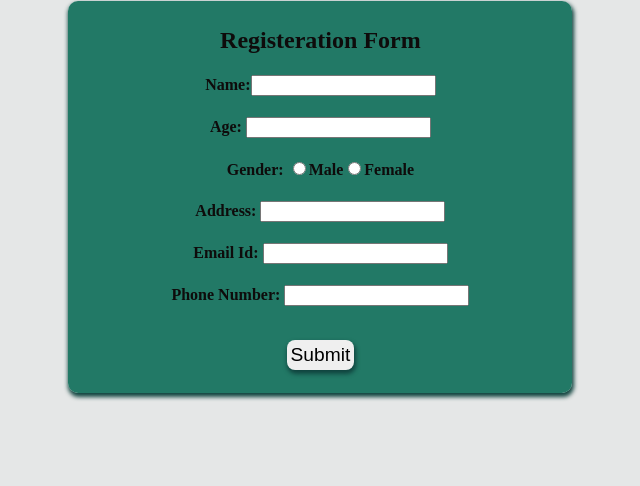
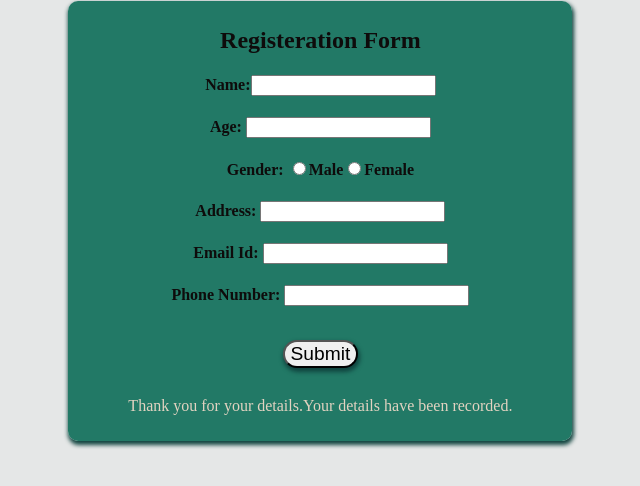
Before and after one commit to Prabhat147/Web-practice, a plain HTML site: page form.html in a window 1280 px wide. Both pictures are taken after a click on the input 612 px from the left and 465 px from the top of the page. Shown: the part 110-596 px from the top of the page, without its empty margins (292-932 px from the left). Drawn offline with Linux system fonts and the light colour scheme.

Commit message:
Javascript added in button

```diff
--- a/form.html
+++ b/form.html
@@ -46,12 +46,11 @@
             box-shadow: 1px 3px 4px 1px rgb(16, 68, 63)
         }
 
-        .btn {
+        #btn {
             margin: 0.8rem;
-            padding: 0.25rem;
+            padding: auto;
             font-size: 1.2rem;
-            border: none;
-            border-radius: 0.5rem;
+            border-radius: 2rem;
             box-shadow: 1px 3px 4px 1px rgb(16, 68, 63)
         }
 
@@ -61,6 +60,10 @@
 
         .gender {
             display: inline;
+        }
+
+        p {
+            color: rgb(226, 211, 193);
         }
     </style>
 </head>
@@ -84,11 +87,21 @@
             <h4>address: <input type="text"></h4>
             <h4>email id: <input type="email"></h4>
             <h4>phone number: <input type="number"></h4>
-            <input type="submit" class="btn">
+            <input type="submit" id="btn" onclick="thankYou()">
+            <p></p>
+            <p id="showHere"></p>
+
     </div>
+
     </fieldset>
+
     </div>
 
 </body>
+<script>
+    function thankYou() {
+        document.getElementById("showHere").innerHTML = ("Thank you for your details.Your details have been recorded.")
+    }
+</script>
 
 </html>
```
